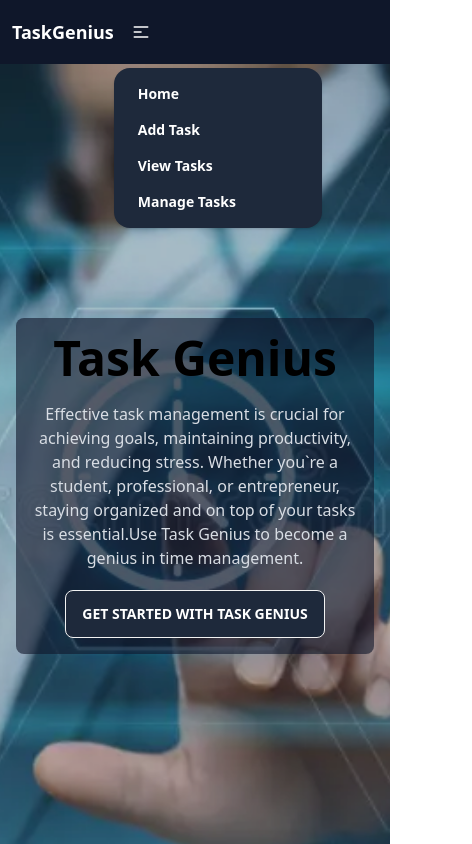
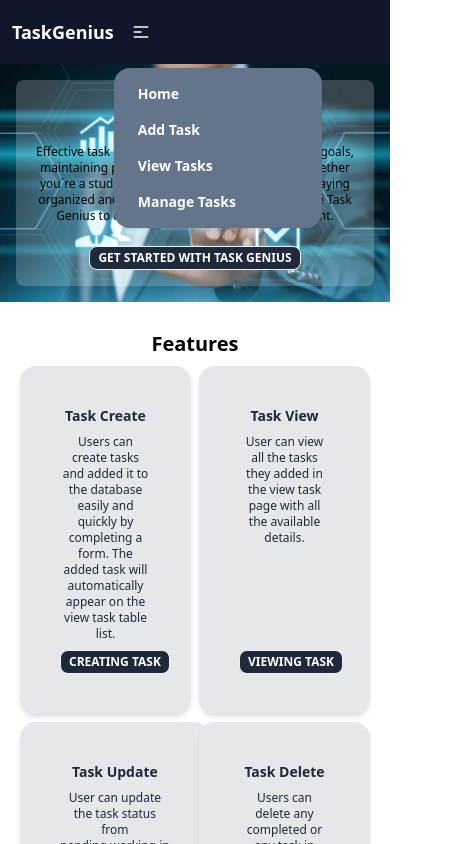
Before and after one commit to FarhanFardid/Task_Management, a React (Vite) app: page / in a window 390 px wide. Both pictures are taken after a click on the label 140 px from the left and 32 px from the top of the page. Shown: the top 844 px of the page, 472 px wide, since content can reach past the window. Built offline with nearby package versions, Linux system fonts and the light colour scheme.

Commit message:
Mobile responsive

```diff
--- a/src/Components/AddTask.jsx
+++ b/src/Components/AddTask.jsx
@@ -35,7 +35,7 @@ const AddTask = () => {
 
   return (
     <div>
-      <h2 className="text-4xl font-bold text-center text-black py-4">
+      <h2 className="md:text-4xl text-xl font-bold text-center text-black md:py-4 py-1">
         Add a New Task
       </h2>
       <div className="hero min-h-screen bg-base-200">
--- a/src/Components/ManageTasks.jsx
+++ b/src/Components/ManageTasks.jsx
@@ -6,19 +6,19 @@ const ManageTasks = () => {
   return (
     <div>
       <div
-        className="hero h-[350px]"
+        className="hero md:h-[350px] h-[250px]"
         style={{ backgroundImage: `url(${taskBanner})` }}
       >
         <div className="hero-overlay bg-opacity-30"></div>
         <div className="hero-content text-center text-neutral-content">
           <div className="max-w-md">
-            <h1 className="mb-5 text-5xl font-bold text-slate-900 bg-white p-2 rounded-lg bg-opacity-30">
+            <h1 className="mb-5 md:text-5xl text-2xl font-bold text-slate-900 bg-white p-2 rounded-lg bg-opacity-30">
               Manage Tasks
             </h1>
           </div>
         </div>
       </div>
-      <h2 className="text-2xl font-bold text-center py-3 text-black">
+      <h2 className=" md:text-2xl text-lg font-bold text-center  md:py-3 py-1 text-black">
         Total Tasks: {task.length}
       </h2>
 
--- a/src/Components/TaskTable.jsx
+++ b/src/Components/TaskTable.jsx
@@ -88,7 +88,7 @@ const TaskTable = ({ index, item, refetch }) => {
         <td>
           <button
             onClick={() => handleUpdate(_id)}
-            className="btn btn-sm bg-green-700 text-white hover:bg-green-950 p-1 h-10"
+            className="btn btn-xs md:btn-md bg-green-700 text-white hover:bg-green-950 p-1 h-10"
           >
             Mark as Completed
           </button>
--- a/src/Components/ViewTasks.jsx
+++ b/src/Components/ViewTasks.jsx
@@ -7,19 +7,19 @@ const ViewTasks = () => {
   return (
     <div>
       <div
-        className="hero h-[350px]"
+        className="hero md:h-[350px] h-[250px]"
         style={{ backgroundImage: `url(${taskBanner})` }}
       >
         <div className="hero-overlay bg-opacity-30"></div>
         <div className="hero-content text-center text-neutral-content">
           <div className="max-w-md">
-            <h1 className="mb-5 text-5xl font-bold text-slate-900 bg-white p-2 rounded-lg bg-opacity-30">
+            <h1 className="mb-5 md:text-5xl text-2xl font-bold text-slate-900 bg-white p-2 rounded-lg bg-opacity-30">
               All Tasks
             </h1>
           </div>
         </div>
       </div>
-      <h2 className="text-2xl font-bold text-center py-3 text-black">
+      <h2 className="md:text-2xl text-lg font-bold text-center md:py-3 py-1 text-black">
         Total Available Tasks: {task.length}
       </h2>
 
--- a/src/Pages/Home/FeatureCard.jsx
+++ b/src/Pages/Home/FeatureCard.jsx
@@ -7,10 +7,10 @@ const FeatureCard = ({title,content,btnTag}) => {
           <img src="/images/stock/photo-1606107557195-0e29a4b5b4aa.jpg" alt="Shoes" className="rounded-xl" />
         </figure> */}
         <div className="card-body items-center text-center">
-          <h2 className="card-title">{title}</h2>
-          <p>{content}</p>
+          <h2 className="card-title md:text-xl text-sm">{title}</h2>
+          <p className="md:text-lg text-xs">{content}</p>
           <div className="card-actions">
-            <button className="btn bg-slate-800 text-white hover:bg-slate-600">{btnTag}</button>
+            <button className="btn md:btn-md btn-xs bg-slate-800 text-white hover:bg-slate-600">{btnTag}</button>
           </div>
         </div>
       </div>
--- a/src/Pages/Home/Featured.jsx
+++ b/src/Pages/Home/Featured.jsx
@@ -4,8 +4,8 @@ import FeatureCard from "./FeatureCard";
 const Featured = () => {
     return (
         <div className="p-5">
-            <h2 className="text-4xl font-bold text-black py-5 text-center">Features </h2>
-            <div className="grid grid-cols-4 gap-2">
+            <h2 className="md:text-4xl text-xl font-bold text-black md:py-5 py-2 text-center">Features </h2>
+            <div className="grid md:grid-cols-4 grid-cols-2 gap-2">
             <FeatureCard title="Task Create" content="Users can create tasks and added it to the database easily and quickly by completing a form. The added task will automatically appear on the view task table list." btnTag="Creating Task"></FeatureCard>
             <FeatureCard title="Task View " content="User can view all the tasks they added in the view task page with all the available details." btnTag="Viewing Task"></FeatureCard>
             <FeatureCard title="Task Update" content="User can update the task status from pending,working,in progress to completed. After clicking on 'mark as completed' button, the status will automatically updated to completed.  " btnTag="Updating Task"></FeatureCard>
--- a/src/Pages/Home/HomeBanner.jsx
+++ b/src/Pages/Home/HomeBanner.jsx
@@ -2,13 +2,13 @@ import banner from '../../assets/Banner/banner.png'
 
 const HomeBanner = () => {
     return (
-        <div className="hero min-h-screen" style={{backgroundImage:`url(${banner})`}} >
-  <div className="hero-overlay bg-opacity-30"></div>
+        <div className="hero md:min-h-screen min-h-fit" style={{backgroundImage:`url(${banner})`}} >
+  {/* <div className="hero-overlay bg-opacity-30"></div> */}
   <div className="hero-content text-center text-neutral-content">
-    <div className="max-w-xl bg-slate-900 p-4 bg-opacity-60 rounded-lg">
-      <h1 className="mb-5 text-5xl font-bold text-black">Task Genius</h1>
-      <p className="mb-5">Effective task management is crucial for achieving goals, maintaining productivity, and reducing stress. Whether you`re a student, professional, or entrepreneur, staying organized and on top of your tasks is essential.Use Task Genius to become a genius in time management.</p>
-      <button className="btn bg-slate-800 text-white hover:bg-slate-600">Get Started with Task Genius</button>
+    <div className="max-w-xl bg-white text-black p-4 bg-opacity-20 rounded-lg">
+      <h1 className="mb-5  md:text-5xl font-bold text-xl text-black">Task Genius</h1>
+      <p className="mb-5 text-xs md:text-lg">Effective task management is crucial for achieving goals, maintaining productivity, and reducing stress. Whether you`re a student, professional, or entrepreneur, staying organized and on top of your tasks is essential.Use Task Genius to become a genius in time management.</p>
+      <button className="btn md:btn-md btn-xs bg-slate-800 text-white hover:bg-slate-600">Get Started with Task Genius</button>
     </div>
   </div>
 </div>
--- a/src/Shared/Footer.jsx
+++ b/src/Shared/Footer.jsx
@@ -7,7 +7,7 @@ import {
 
 const Footer = () => {
   return (
-    <footer className=" grid md:grid-cols-3 bg-slate-900 md:p-8 p-5 text-white  ">
+    <footer className=" grid grid-cols-3 bg-slate-900 md:p-8 p-5 text-white  ">
       <div className=" items-center justify-center flex flex-col space-y-2">
         <img
           src={logo}
--- a/src/Shared/Navigation.jsx
+++ b/src/Shared/Navigation.jsx
@@ -49,7 +49,7 @@ const Navigation = () => {
           </label>
           <ul
             tabIndex={0}
-            className="menu menu-compact dropdown-content mt-3 p-2 shadow bg-slate-800  rounded-box w-52 font-bold"
+            className="menu menu-compact dropdown-content mt-3 p-2 shadow bg-slate-500  rounded-box w-52 font-bold z-10"
           >
             {navOptions}
           </ul>
```
